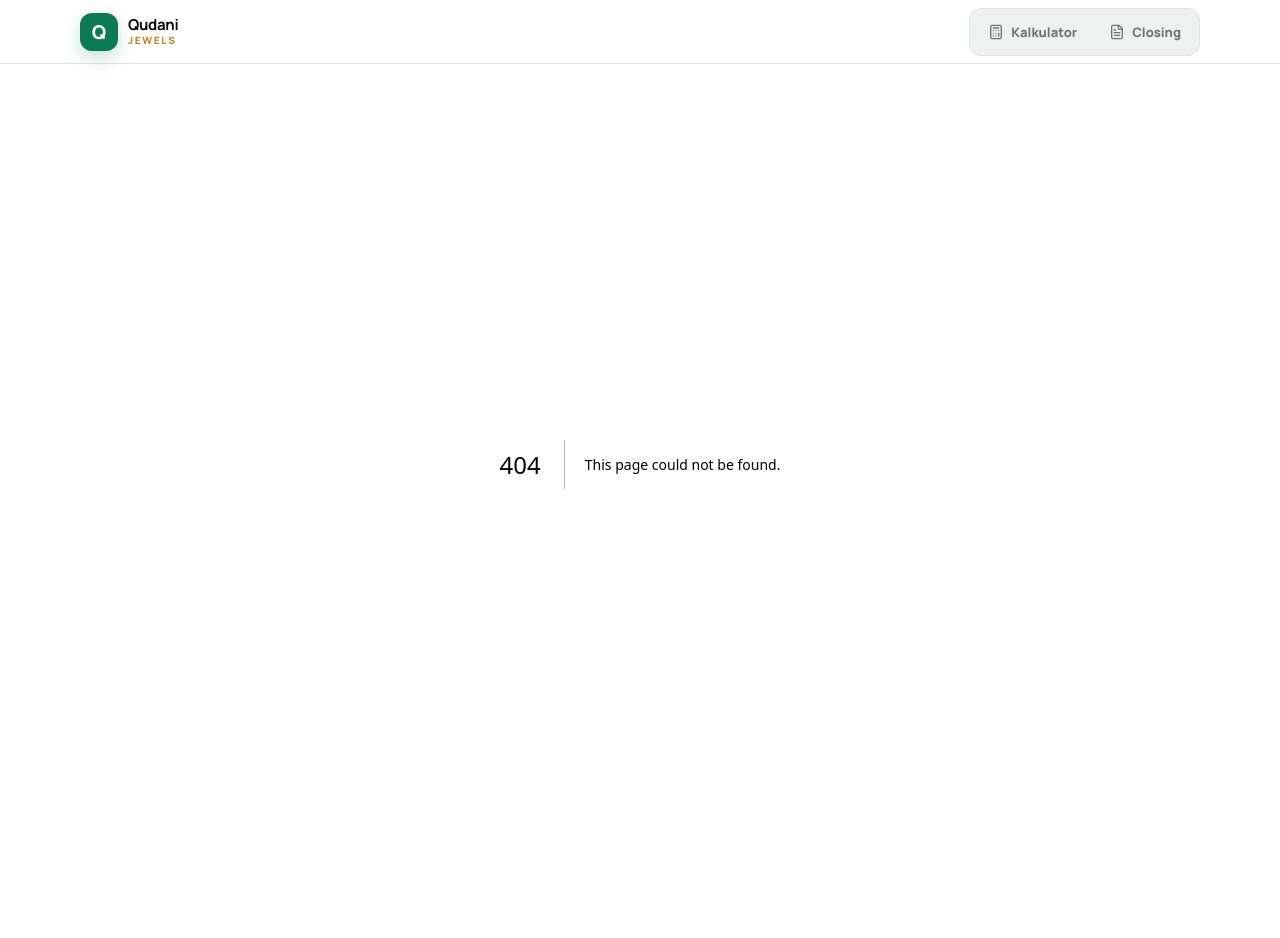
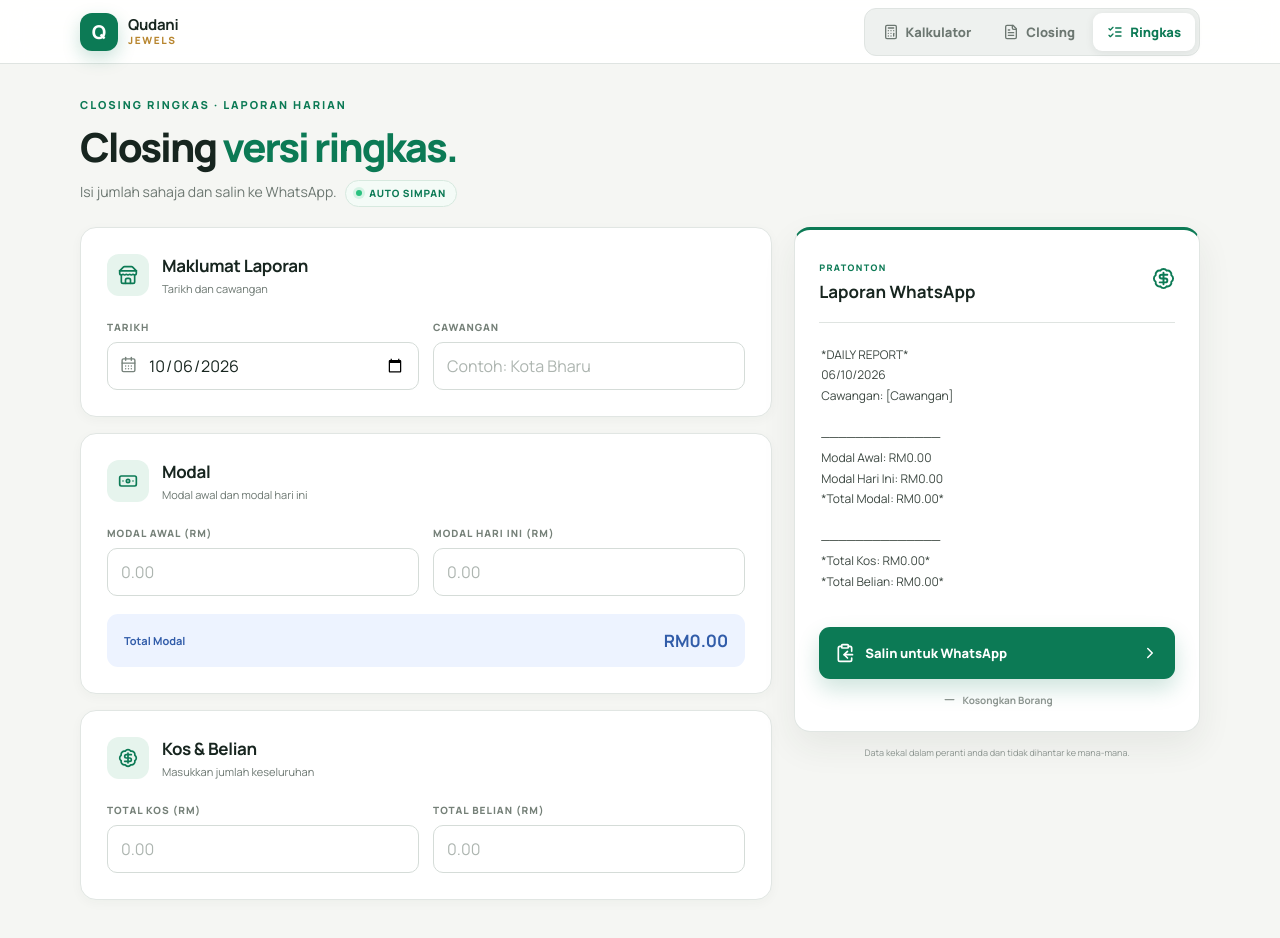
Before and after one commit to idzwebclient/qudani-calculator, a Next.js app: page /ringkas in a window 1280 px wide. Before the commit this address had no page. Shown: the top 938 px of the page. Before the commit the page ends 864 px from the top, so only its background shows below. Built offline with nearby package versions, Linux system fonts and the light colour scheme.

Commit message:
Tambah halaman Closing Ringkas
Co-Authored-By: Claude Opus 5.5 (1M context) <noreply@anthropic.com>

```diff
--- a/app/globals.css
+++ b/app/globals.css
@@ -111,8 +111,9 @@ pre { margin: 0; padding: 22px 2px; white-space: pre-wrap; word-break: break-wor
 @media (max-width: 620px) {
   body:has(.mobile-action) { padding-bottom: calc(82px + env(safe-area-inset-bottom)); }
   .topbar { padding-left: 14px; padding-right: 14px; }
-  .brand small { display: none; }
-  .tab { padding: 0 12px; }
+  .brand div { display: none; }
+  .tabs { min-width: 0; }
+  .tab { padding: 0 9px; gap: 4px; }
   .page-shell { width: min(100% - 24px, 1220px); }
   .intro { padding: 30px 4px 24px; }
   .intro h1 { font-size: 36px; }
--- /dev/null
+++ b/app/ringkas/page.tsx
@@ -0,0 +1,8 @@
+import type { Metadata } from "next";
+import { SimpleReport } from "@/components/simple-report";
+
+export const metadata: Metadata = { title: "Closing Ringkas" };
+
+export default function SimpleClosingPage() {
+  return <SimpleReport />;
+}
--- a/components/app-header.tsx
+++ b/components/app-header.tsx
@@ -2,11 +2,12 @@
 
 import Link from "next/link";
 import { usePathname } from "next/navigation";
-import { Calculator, FileText } from "lucide-react";
+import { Calculator, FileText, ListChecks } from "lucide-react";
 
 const tabs = [
   { href: "/", label: "Kalkulator", icon: Calculator },
   { href: "/closing", label: "Closing", icon: FileText },
+  { href: "/ringkas", label: "Ringkas", icon: ListChecks },
 ] as const;
 
 export function AppHeader() {
--- /dev/null
+++ b/components/simple-report.tsx
@@ -0,0 +1,197 @@
+"use client";
+
+import { useEffect, useMemo, useRef, useState } from "react";
+import { BadgeDollarSign, Banknote, CalendarDays, Check, ChevronRight, ClipboardCopy, Minus, Store } from "lucide-react";
+
+const DRAFT_KEY = "simple-closing-draft";
+
+const today = () => {
+  const parts = new Intl.DateTimeFormat("en-CA", {
+    timeZone: "Asia/Kuala_Lumpur",
+    year: "numeric",
+    month: "2-digit",
+    day: "2-digit",
+  }).formatToParts(new Date());
+  const value = Object.fromEntries(parts.map(({ type, value }) => [type, value]));
+  return `${value.year}-${value.month}-${value.day}`;
+};
+
+const money = (value: number) =>
+  value.toLocaleString("en-MY", {
+    minimumFractionDigits: 2,
+    maximumFractionDigits: 2,
+  });
+const numberValue = (value: string) => Number.parseFloat(value) || 0;
+
+function Field({ label, children }: { label: string; children: React.ReactNode }) {
+  return (
+    <label className="field">
+      <span>{label}</span>
+      {children}
+    </label>
+  );
+}
+
+function SectionTitle({ icon, title, hint }: { icon: React.ReactNode; title: string; hint: string }) {
+  return (
+    <div className="section-title">
+      <span className="icon-box">{icon}</span>
+      <div>
+        <h2>{title}</h2>
+        <p>{hint}</p>
+      </div>
+    </div>
+  );
+}
+
+function MoneyInput({ value, onChange }: { value: string; onChange: (value: string) => void }) {
+  return <input type="number" min="0" step="0.01" inputMode="decimal" value={value} onChange={(e) => onChange(e.target.value)} placeholder="0.00" />;
+}
+
+export function SimpleReport() {
+  const [date, setDate] = useState(today);
+  const [branch, setBranch] = useState("");
+  const [initialCapital, setInitialCapital] = useState("");
+  const [todayCapital, setTodayCapital] = useState("");
+  const [totalCosts, setTotalCosts] = useState("");
+  const [totalPurchases, setTotalPurchases] = useState("");
+  const [copied, setCopied] = useState(false);
+  const [ready, setReady] = useState(false);
+  const copyTimer = useRef<number | null>(null);
+
+  useEffect(() => {
+    const loadDraft = window.setTimeout(() => {
+      try {
+        const saved = window.localStorage.getItem(DRAFT_KEY);
+        if (saved) {
+          const draft = JSON.parse(saved);
+          setDate(draft.date || today());
+          setBranch(draft.branch || "");
+          setInitialCapital(draft.initialCapital || "");
+          setTodayCapital(draft.todayCapital || "");
+          setTotalCosts(draft.totalCosts || "");
+          setTotalPurchases(draft.totalPurchases || "");
+        }
+      } catch {
+        window.localStorage.removeItem(DRAFT_KEY);
+      } finally {
+        setReady(true);
+      }
+    }, 0);
+
+    return () => window.clearTimeout(loadDraft);
+  }, []);
+
+  useEffect(() => {
+    if (!ready) return;
+    window.localStorage.setItem(
+      DRAFT_KEY,
+      JSON.stringify({ date, branch, initialCapital, todayCapital, totalCosts, totalPurchases }),
+    );
+  }, [ready, date, branch, initialCapital, todayCapital, totalCosts, totalPurchases]);
+
+  useEffect(() => () => {
+    if (copyTimer.current) window.clearTimeout(copyTimer.current);
+  }, []);
+
+  const totalCapital = numberValue(initialCapital) + numberValue(todayCapital);
+
+  const formattedDate = useMemo(() => {
+    if (!date) return "[TARIKH]";
+    const [year, month, day] = date.split("-");
+    return `${day}/${month}/${year}`;
+  }, [date]);
+
+  const reportText = useMemo(
+    () =>
+      `*DAILY REPORT*\n${formattedDate}\nCawangan: ${branch || "[Cawangan]"}\n\n──────────────\nModal Awal: RM${money(numberValue(initialCapital))}\nModal Hari Ini: RM${money(numberValue(todayCapital))}\n*Total Modal: RM${money(totalCapital)}*\n\n──────────────\n*Total Kos: RM${money(numberValue(totalCosts))}*\n*Total Belian: RM${money(numberValue(totalPurchases))}*`,
+    [formattedDate, branch, initialCapital, todayCapital, totalCapital, totalCosts, totalPurchases],
+  );
+
+  const copyReport = async () => {
+    await navigator.clipboard.writeText(reportText);
+    setCopied(true);
+    if (copyTimer.current) window.clearTimeout(copyTimer.current);
+    copyTimer.current = window.setTimeout(() => setCopied(false), 2200);
+  };
+
+  const resetForm = () => {
+    setDate(today());
+    setBranch("");
+    setInitialCapital("");
+    setTodayCapital("");
+    setTotalCosts("");
+    setTotalPurchases("");
+    window.localStorage.removeItem(DRAFT_KEY);
+    setCopied(false);
+  };
+
+  return (
+    <>
+      <div className="page-shell">
+        <section className="intro compact">
+          <span className="eyebrow">CLOSING RINGKAS · LAPORAN HARIAN</span>
+          <h1>Closing <em>versi ringkas.</em></h1>
+          <p>Isi jumlah sahaja dan salin ke WhatsApp. <span className="status"><i /> Auto simpan</span></p>
+        </section>
+
+        <div className="workspace">
+          <div className="form-column">
+            <section className="card identity-card">
+              <SectionTitle icon={<Store size={20} />} title="Maklumat Laporan" hint="Tarikh dan cawangan" />
+              <div className="two-columns">
+                <Field label="TARIKH">
+                  <div className="input-with-icon"><CalendarDays size={17} /><input type="date" value={date} onChange={(e) => setDate(e.target.value)} /></div>
+                </Field>
+                <Field label="CAWANGAN">
+                  <input type="text" value={branch} onChange={(e) => setBranch(e.target.value)} placeholder="Contoh: Kota Bharu" />
+                </Field>
+              </div>
+            </section>
+
+            <section className="card">
+              <SectionTitle icon={<Banknote size={20} />} title="Modal" hint="Modal awal dan modal hari ini" />
+              <div className="two-columns">
+                <Field label="MODAL AWAL (RM)"><MoneyInput value={initialCapital} onChange={setInitialCapital} /></Field>
+                <Field label="MODAL HARI INI (RM)"><MoneyInput value={todayCapital} onChange={setTodayCapital} /></Field>
+              </div>
+              <div className="subtotal blue"><span>Total Modal</span><strong>RM{money(totalCapital)}</strong></div>
+            </section>
+
+            <section className="card">
+              <SectionTitle icon={<BadgeDollarSign size={20} />} title="Kos & Belian" hint="Masukkan jumlah keseluruhan" />
+              <div className="two-columns">
+                <Field label="TOTAL KOS (RM)"><MoneyInput value={totalCosts} onChange={setTotalCosts} /></Field>
+                <Field label="TOTAL BELIAN (RM)"><MoneyInput value={totalPurchases} onChange={setTotalPurchases} /></Field>
+              </div>
+            </section>
+          </div>
+
+          <aside className="preview-column">
+            <div className="preview-card">
+              <div className="preview-head">
+                <div><span>PRATONTON</span><h2>Laporan WhatsApp</h2></div>
+                <BadgeDollarSign size={23} />
+              </div>
+              <pre>{reportText}</pre>
+              <button className={`copy-button ${copied ? "copied" : ""}`} onClick={copyReport}>
+                {copied ? <Check size={20} /> : <ClipboardCopy size={20} />}
+                {copied ? "Berjaya Disalin!" : "Salin untuk WhatsApp"}
+                {!copied && <ChevronRight size={18} />}
+              </button>
+              <button className="reset-button" onClick={resetForm}><Minus size={15} /> Kosongkan Borang</button>
+            </div>
+            <p className="privacy-note">Data kekal dalam peranti anda dan tidak dihantar ke mana-mana.</p>
+          </aside>
+        </div>
+      </div>
+      <div className="mobile-action" aria-live="polite">
+        <div><span>Total modal</span><strong>RM{money(totalCapital)}</strong></div>
+        <button onClick={copyReport} className={copied ? "copied" : ""}>
+          {copied ? <Check size={19} /> : <ClipboardCopy size={19} />}
+          {copied ? "Disalin" : "Salin laporan"}
+        </button>
+      </div>
+    </>
+  );
+}
```
